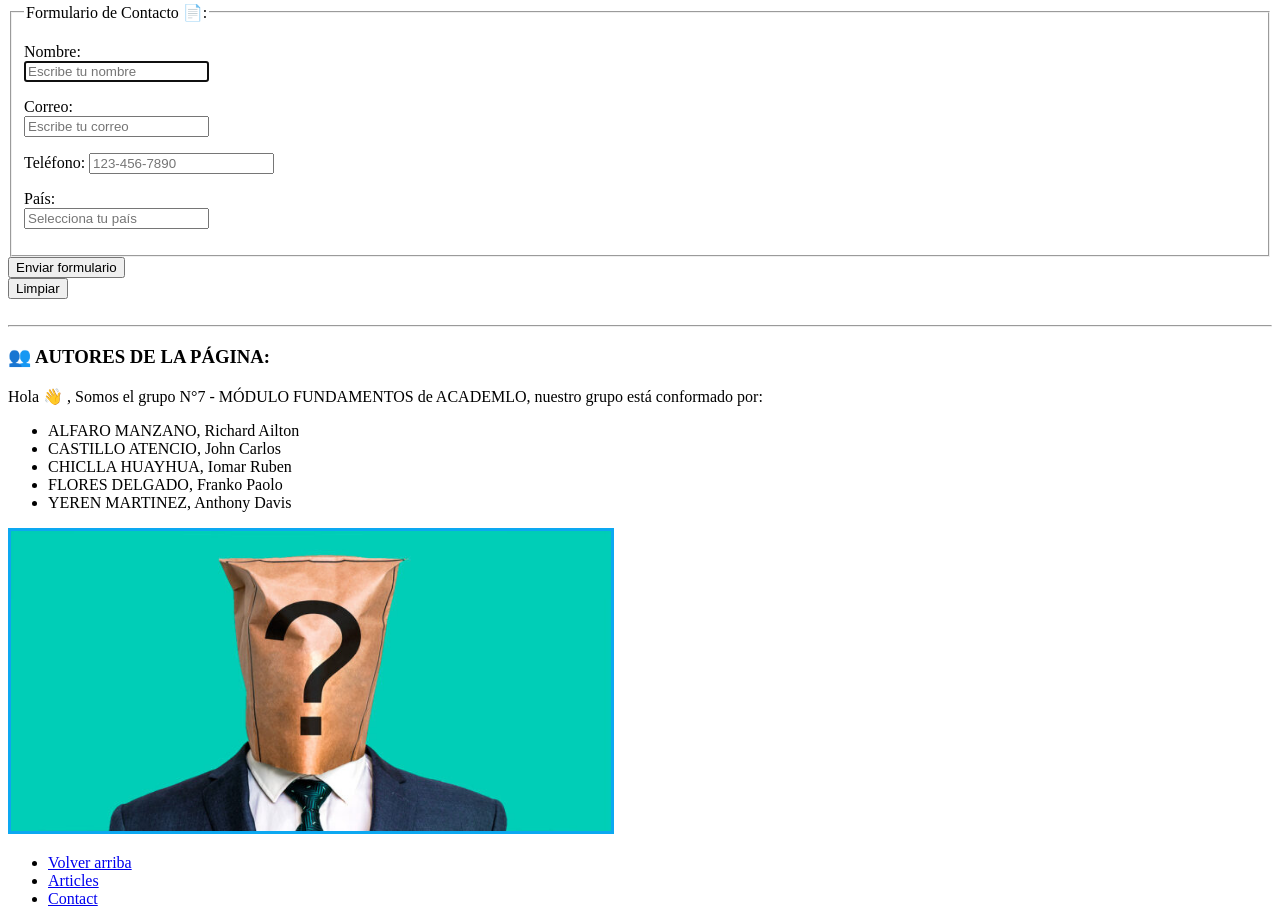
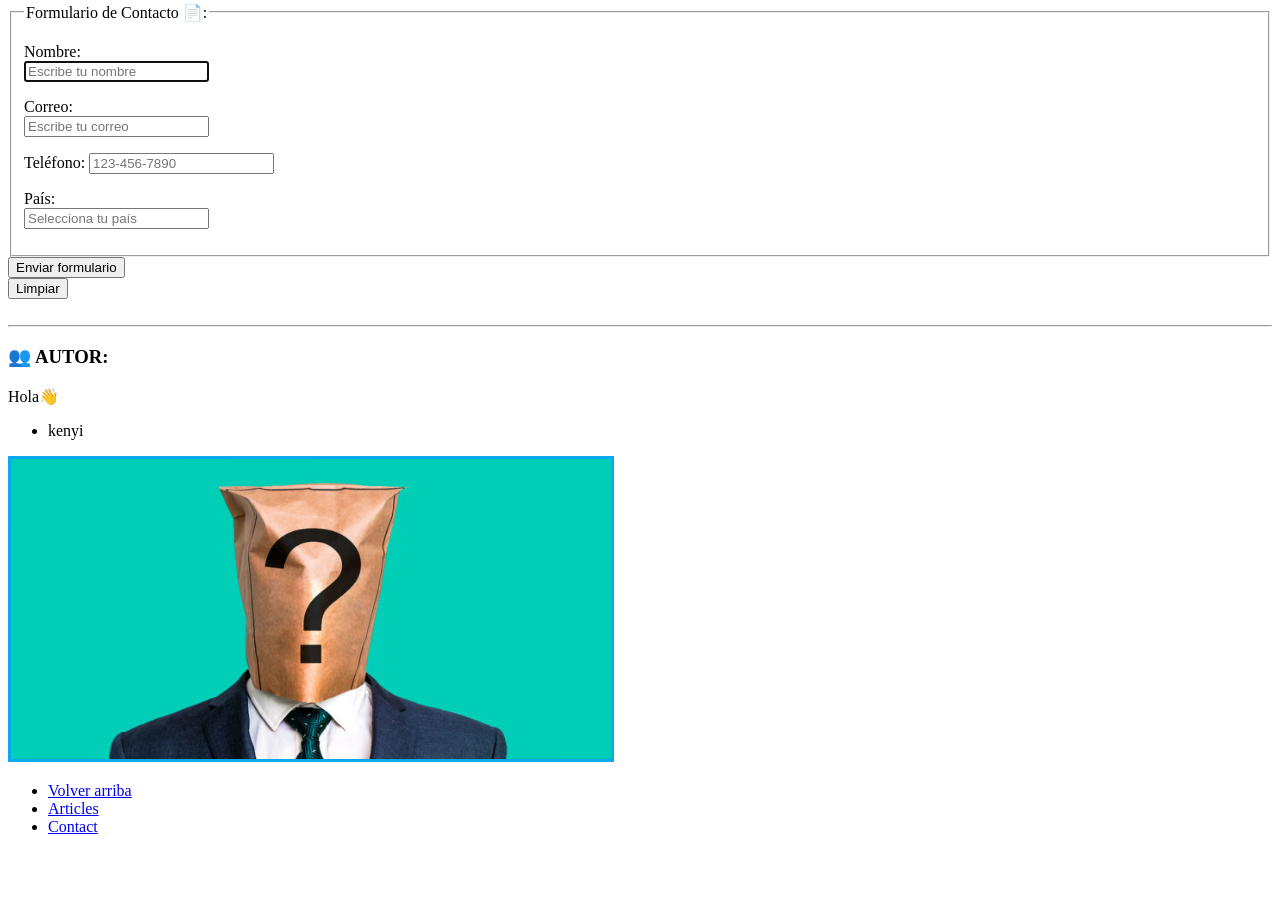
Before and after one commit to xkeaton/projectgen20, a plain HTML site: page index.html in a window 1280 px wide. Shown: the part 4287-5211 px from the top of the page. After the commit the page ends 5139 px from the top, so only its background shows below. Drawn offline with Linux system fonts and the light colour scheme.

```diff
--- a/index.html
+++ b/index.html
@@ -247,14 +247,11 @@
 
 
         <section id="AutoresB">
-            <h3>👥 AUTORES DE LA PÁGINA:</h3>
-            <p>Hola 👋 , Somos el grupo N°7 - MÓDULO FUNDAMENTOS de ACADEMLO, nuestro grupo está conformado por:</p>
+            <h3>👥 AUTOR:</h3>
+            <p>Hola👋 </p>
             <ul>
-                <li>ALFARO MANZANO, Richard Ailton</li>
-                <li>CASTILLO ATENCIO, John Carlos</li>
-                <li>CHICLLA HUAYHUA, Iomar Ruben</li>
-                <li>FLORES DELGADO, Franko Paolo</li>
-                <li>YEREN MARTINEZ, Anthony Davis</li>
+                <li>kenyi</li>
+
             </ul>
             <img src="./multimedia/autores.jpg" alt="kotlin image" width="600px" height="300px" style="border:3px solid;color:rgb(12, 168, 241)">
 
```
